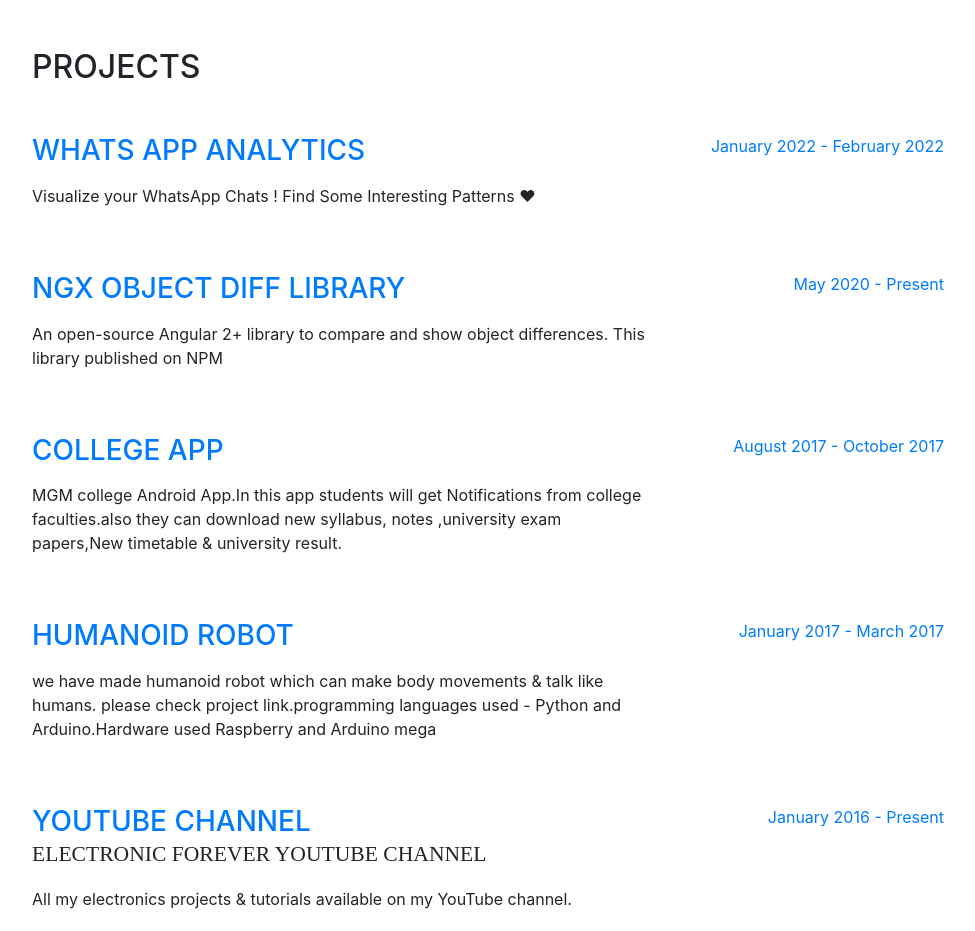
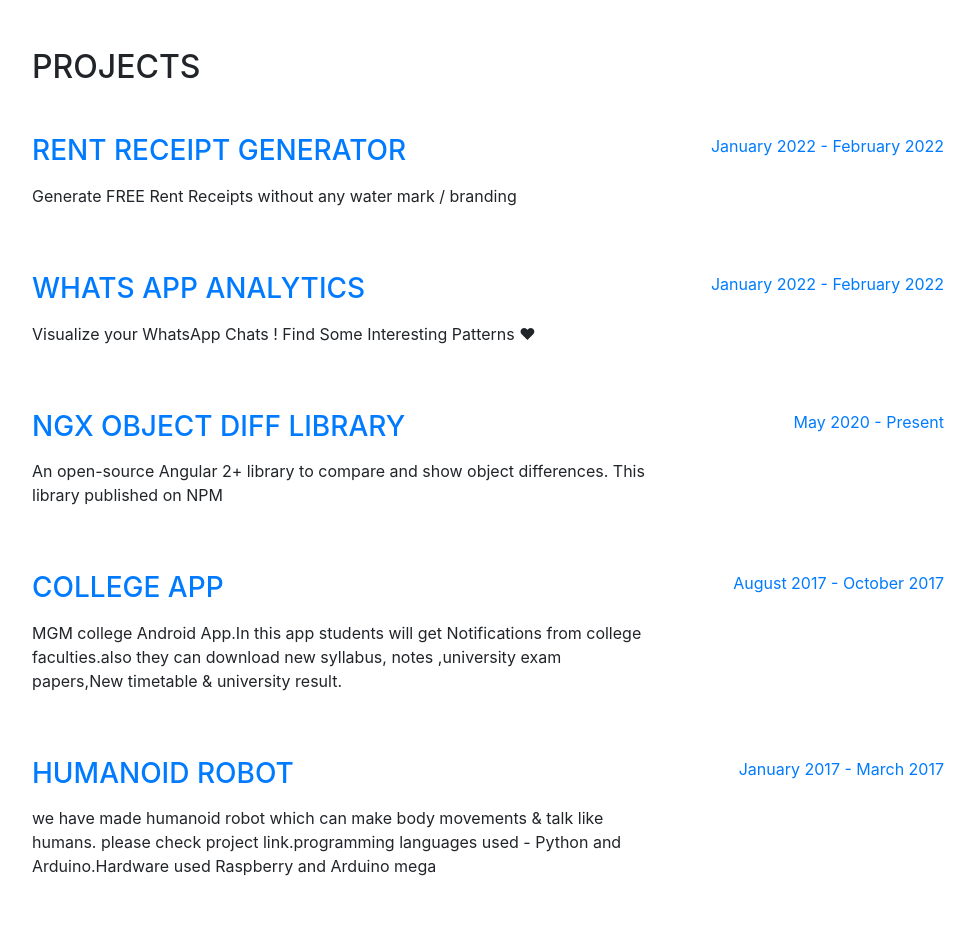
Before and after one commit to saurabh47/saurabh47.github.io, a website with bundled scripts: page index.html in a window 1280 px wide. Shown: the part 800-1731 px from the top of the page, without its empty margins (288-1263 px from the left). Built offline with nearby package versions, Linux system fonts and the light colour scheme; some icons are missing; a web font is replaced by a local one.

Commit message:
Added Rent Receipt Generator Project details

```diff
--- a/index.html
+++ b/index.html
@@ -196,6 +196,18 @@
     <section class="resume-section p-3 p-lg-5 d-flex flex-column" id="experience">
       <div class="my-auto">
         <h2 class="mb-5">Projects</h2>
+
+         <div class="resume-item d-flex flex-column flex-md-row mb-5">
+          <div class="resume-content mr-auto">
+            <h3 class="mb-0"><a href="https://rent-receipt-generator.finwis.tech">Rent Receipt Generator</a>
+            </h3>
+            <div class="subheading mb-3"></div>
+            <p>Generate FREE Rent Receipts without any water mark / branding</p>
+          </div>
+          <div class="resume-date text-md-right">
+            <span class="text-primary">January 2022 - February 2022</span>
+          </div>
+        </div>
 
         <div class="resume-item d-flex flex-column flex-md-row mb-5">
           <div class="resume-content mr-auto">
```
